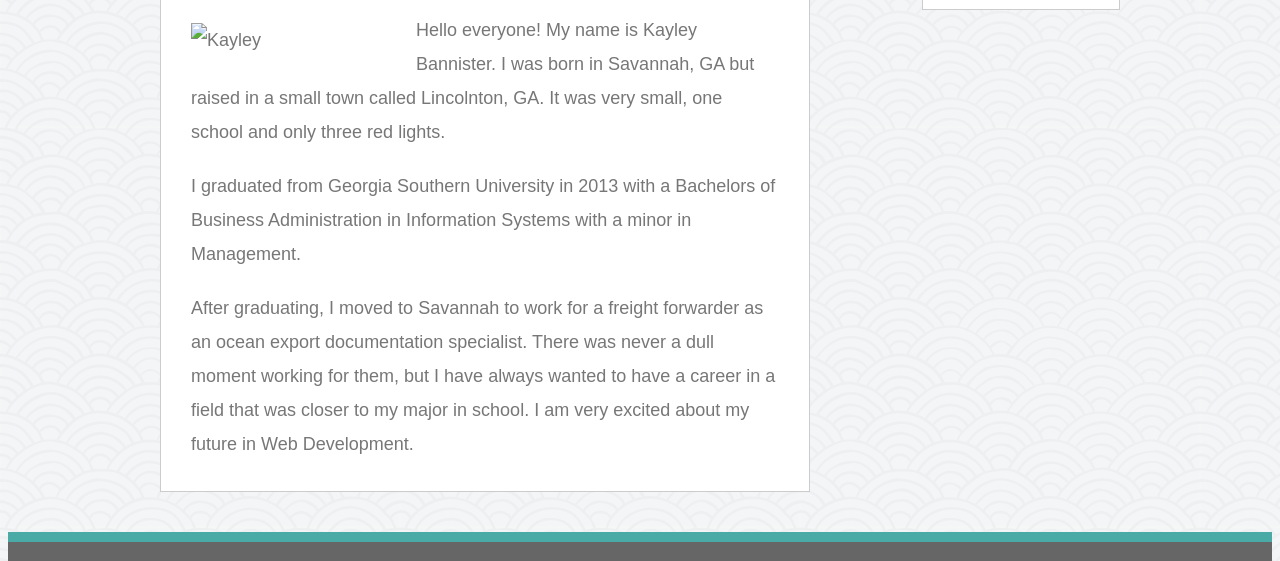
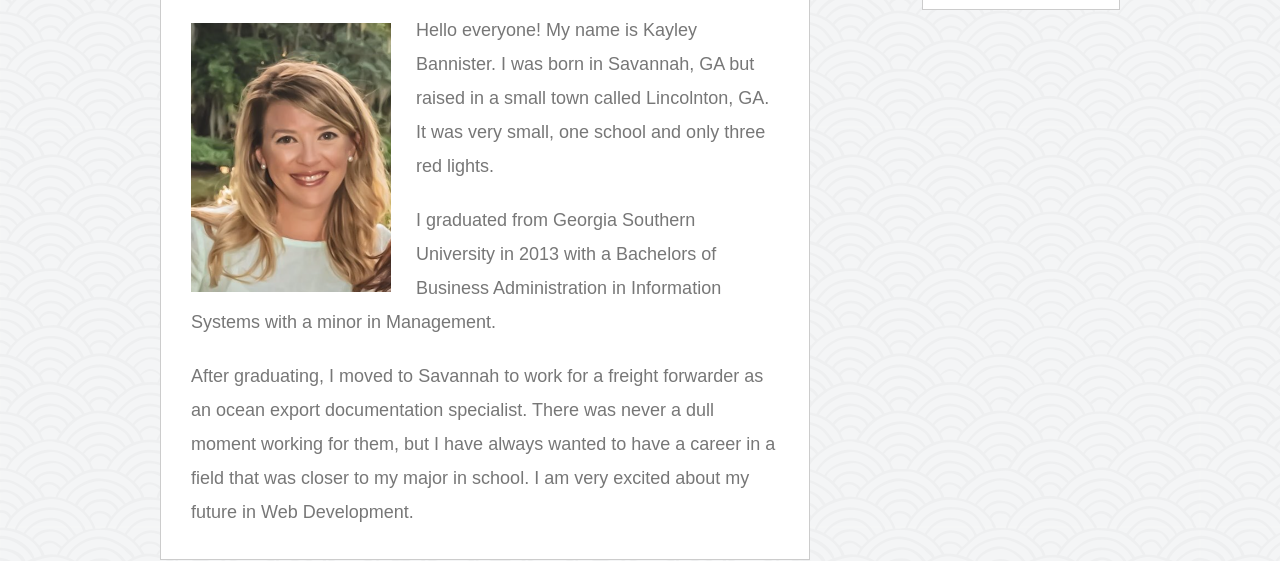
Before and after one commit to kayleybannister/responsive-portfolio, a plain HTML site: page index.html in a window 1280 px wide. Shown: the part 273-834 px from the top of the page. Drawn offline with Linux system fonts and the light colour scheme.

Commit message:
adding new photo

```diff
--- a/index.html
+++ b/index.html
@@ -32,7 +32,7 @@
         <h1>About Me</h1>
 
         <!--naming my image class my-image-->
-        <img src="assets/images/48630357.png" class="my-image" alt="Kayley">
+        <img src="assets/images/kay2020.jpeg" class="my-image" alt="Kayley">
 
         <p>Hello everyone! My name is Kayley Bannister. I was born in Savannah, GA but raised in a small town called Lincolnton, GA. It was very small, one school and only three red lights.</p>
         <p>I  graduated from Georgia Southern University in 2013 with a Bachelors of Business Administration in Information Systems with a minor in Management.</p>
```
Also changed, not shown: assets/images/kay2020.jpeg (added).
